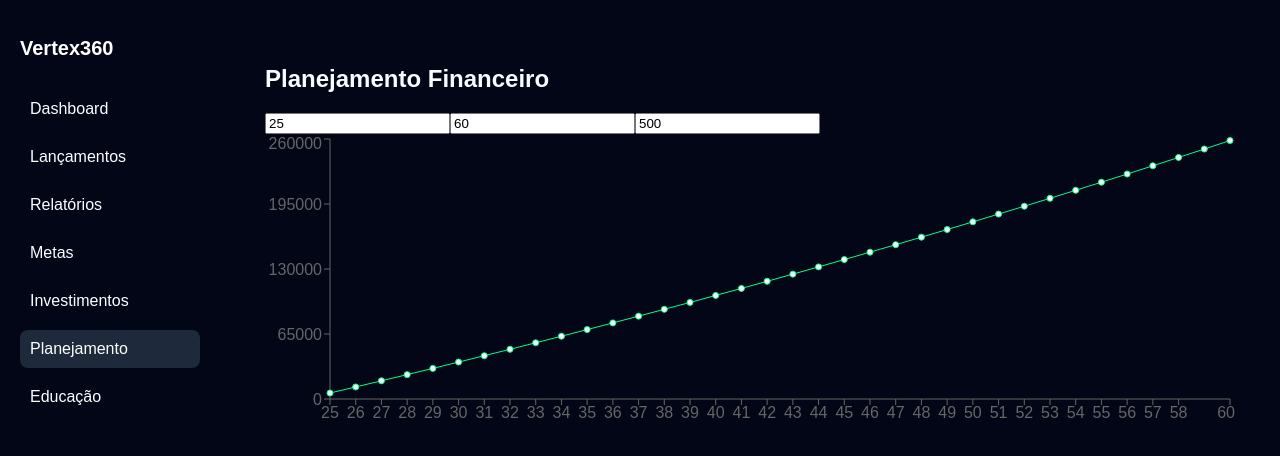
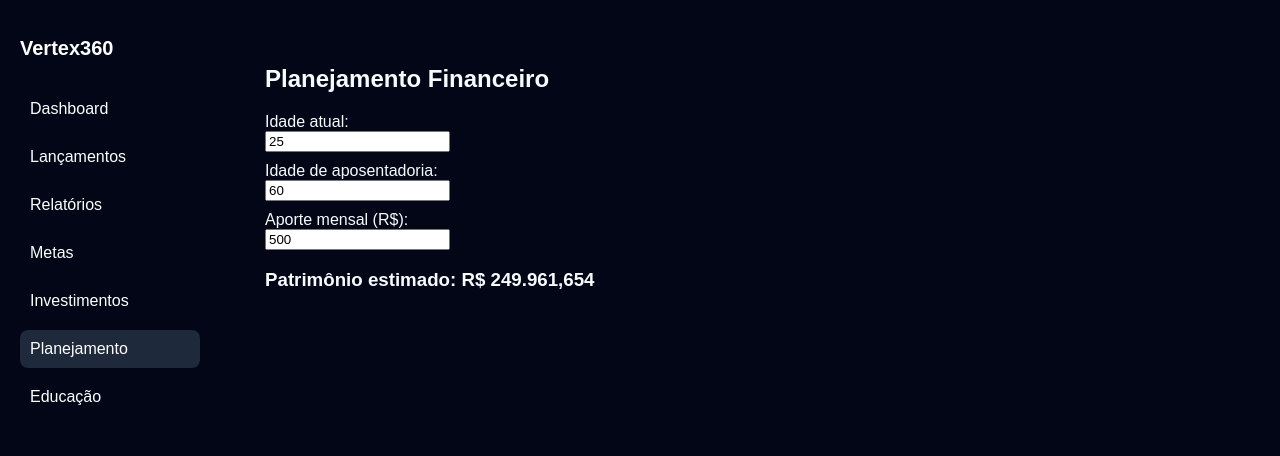
Before and after one commit to paulogomesplanejadorfinanceiro-dot/verte360-app, a React (Vite) app: page / in a window 1280 px wide. Both pictures are taken after a click on the element "Planejamento". Shown: the top 456 px of the page. Built offline with nearby package versions, Linux system fonts and the light colour scheme.

Commit message:
Update Planejamento.jsx

```diff
--- a/src/pages/Planejamento.jsx
+++ b/src/pages/Planejamento.jsx
@@ -1,77 +1,63 @@
 import { useState } from "react";
-import {
-  LineChart,
-  Line,
-  XAxis,
-  YAxis,
-  Tooltip,
-  ResponsiveContainer,
-} from "recharts";
 
 export default function Planejamento() {
   const [idadeAtual, setIdadeAtual] = useState(25);
   const [idadeAposentadoria, setIdadeAposentadoria] = useState(60);
   const [aporteMensal, setAporteMensal] = useState(500);
 
+  function calcularPatrimonio() {
+    let patrimonio = 0;
     const taxa = 0.01; // 1% ao mês
 
-  function calcular() {
-    let dados = [];
-    let patrimonio = 0;
+    const anos = idadeAposentadoria - idadeAtual;
 
-    for (let i = idadeAtual; i <= idadeAposentadoria; i++) {
+    for (let i = 0; i < anos; i++) {
       patrimonio = patrimonio * (1 + taxa) + aporteMensal * 12;
-
-      dados.push({
-        idade: i,
-        patrimonio: Math.round(patrimonio),
-      });
     }
 
-    return dados;
+    return patrimonio;
   }
 
-  const dados = calcular();
+  const resultado = calcularPatrimonio();
 
   return (
     <div style={{ padding: 20 }}>
       <h2>Planejamento Financeiro</h2>
 
+      <div style={{ marginBottom: 10 }}>
+        <label>Idade atual:</label><br />
         <input
           type="number"
           value={idadeAtual}
           onChange={(e) => setIdadeAtual(Number(e.target.value))}
-        placeholder="Idade atual"
         />
+      </div>
 
+      <div style={{ marginBottom: 10 }}>
+        <label>Idade de aposentadoria:</label><br />
         <input
           type="number"
           value={idadeAposentadoria}
           onChange={(e) =>
             setIdadeAposentadoria(Number(e.target.value))
           }
-        placeholder="Idade aposentadoria"
         />
+      </div>
 
+      <div style={{ marginBottom: 10 }}>
+        <label>Aporte mensal (R$):</label><br />
         <input
           type="number"
           value={aporteMensal}
-        onChange={(e) => setAporteMensal(Number(e.target.value))}
-        placeholder="Aporte mensal"
+          onChange={(e) =>
+            setAporteMensal(Number(e.target.value))
+          }
         />
+      </div>
 
-      <ResponsiveContainer width="100%" height={300}>
-        <LineChart data={dados}>
-          <XAxis dataKey="idade" />
-          <YAxis />
-          <Tooltip />
-          <Line
-            type="monotone"
-            dataKey="patrimonio"
-            stroke="#00ff88"
-          />
-        </LineChart>
-      </ResponsiveContainer>
+      <h3>
+        Patrimônio estimado: R$ {resultado.toLocaleString("pt-BR")}
+      </h3>
     </div>
   );
 }
```
Lines whose indentation alone changed are shown as unchanged.
